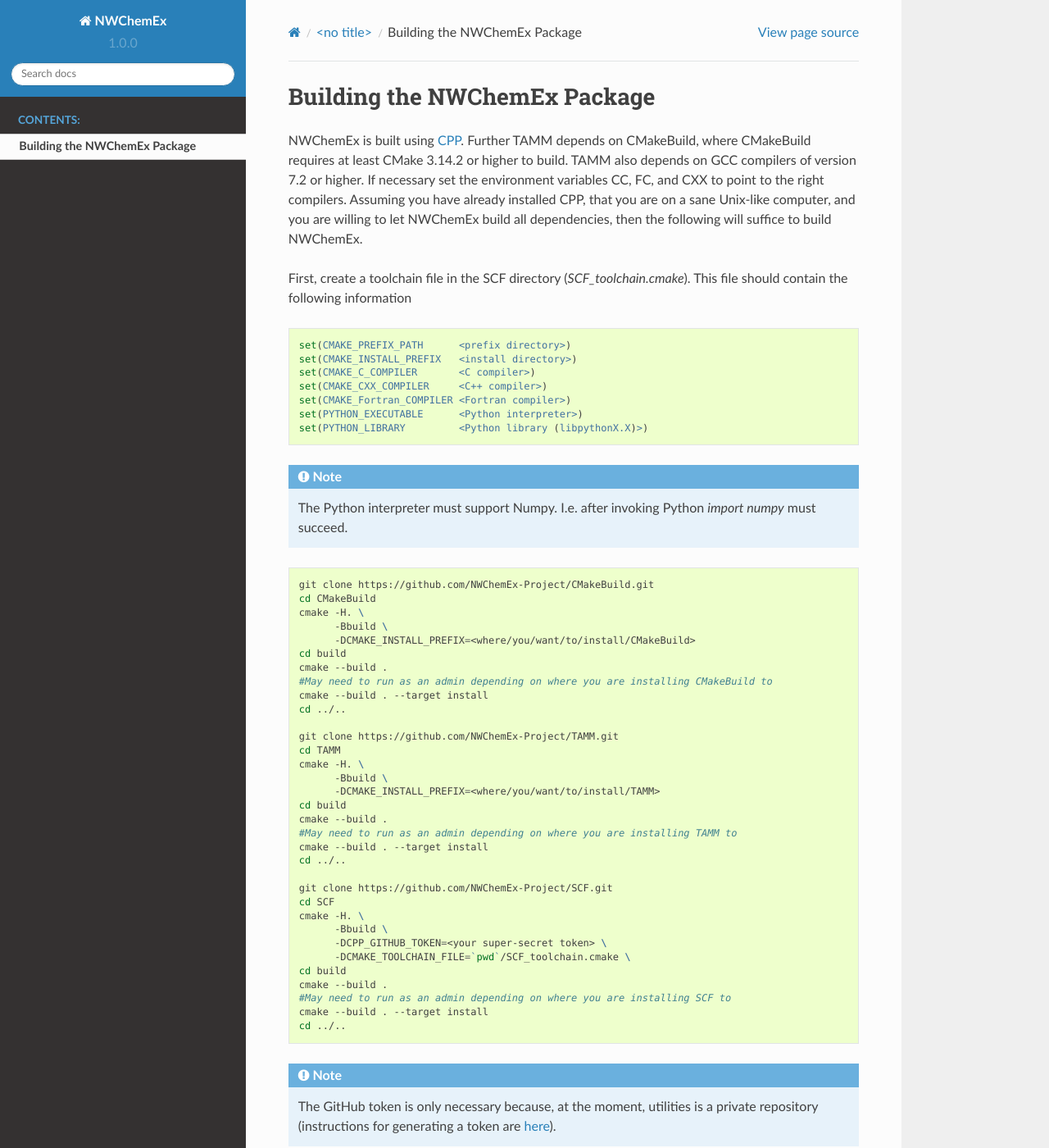
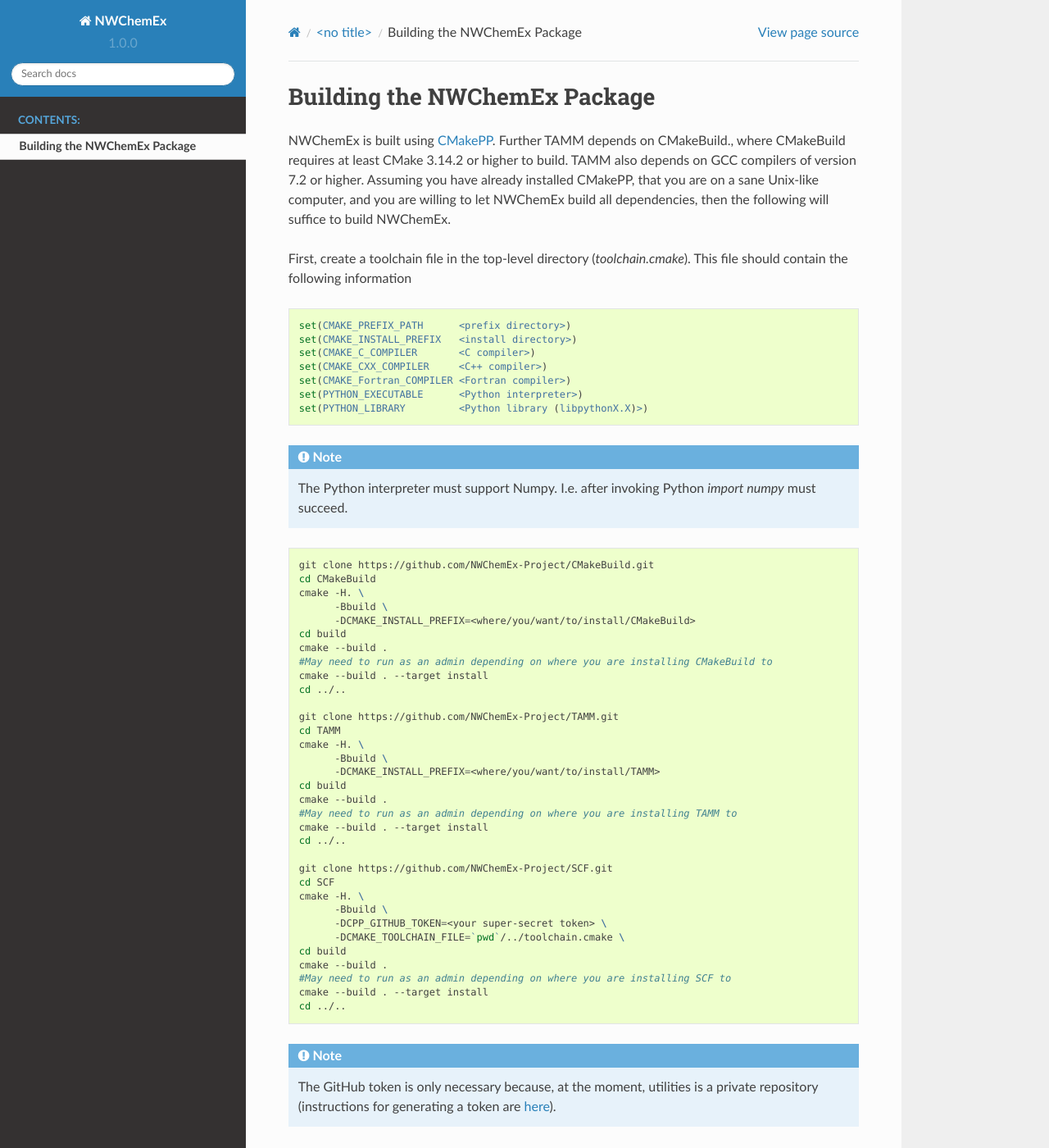
Before and after one commit to NWChemEx/NWChemEx, a Sphinx documentation site: the page built from docs/source/installation/building.rst, in a window 1280 px wide and 1400 px high. Shown: the whole window at 82% size. Built offline with Sphinx 7.4.7 and the Read the Docs theme 2.0.0, drawn with Linux system fonts in a browser that asks for light colours; some of the changed text lies outside the part shown.

Commit message:
HvD: Fixing CPP to CMakePP, toolchain.cmake.

```diff
--- a/docs/source/installation/building.rst
+++ b/docs/source/installation/building.rst
@@ -1,17 +1,16 @@
 Building the NWChemEx Package
 =============================
 
-NWChemEx is built using `CPP <https://github.com
+NWChemEx is built using `CMakePP <https://github.com
 /CMakePackagingProject/CMakePackagingProject.git>`_.
-Further TAMM depends on CMakeBuild, where CMakeBuild requires at least
+Further TAMM depends on CMakeBuild., where CMakeBuild requires at least
 CMake 3.14.2 or higher to build.
-TAMM also depends on GCC compilers of version 7.2 or higher. If necessary
-set the environment variables CC, FC, and CXX to point to the right compilers.
-Assuming you have already installed CPP, that you are on a sane Unix-like
+TAMM also depends on GCC compilers of version 7.2 or higher.
+Assuming you have already installed CMakePP, that you are on a sane Unix-like
 computer, and you are willing to let NWChemEx build all dependencies, then the
 following will suffice to build NWChemEx.
 
-First, create a toolchain file in the SCF directory (`SCF_toolchain.cmake`). This
+First, create a toolchain file in the top-level directory (`toolchain.cmake`). This
 file should contain the following information
 
 .. code-block:: cmake
@@ -58,7 +57,7 @@
    cmake -H. \
          -Bbuild \
          -DCPP_GITHUB_TOKEN=<your super-secret token> \
-         -DCMAKE_TOOLCHAIN_FILE=`pwd`/SCF_toolchain.cmake \
+         -DCMAKE_TOOLCHAIN_FILE=`pwd`/../toolchain.cmake \
    cd build
    cmake --build .
    #May need to run as an admin depending on where you are installing SCF to
@@ -73,7 +72,7 @@
     -the-command-line>`_).
 
 For finer-grained control over the build we direct the reader to the more
-thorough CPP build instructions located `here <https://cmakepackagingproject
+thorough CMakePP build instructions located `here <https://cmakepackagingproject
 .readthedocs.io/en/latest/end_user/quick_start.html>`_ and note that NWChemEx
 depends on several other projects:
 
```
